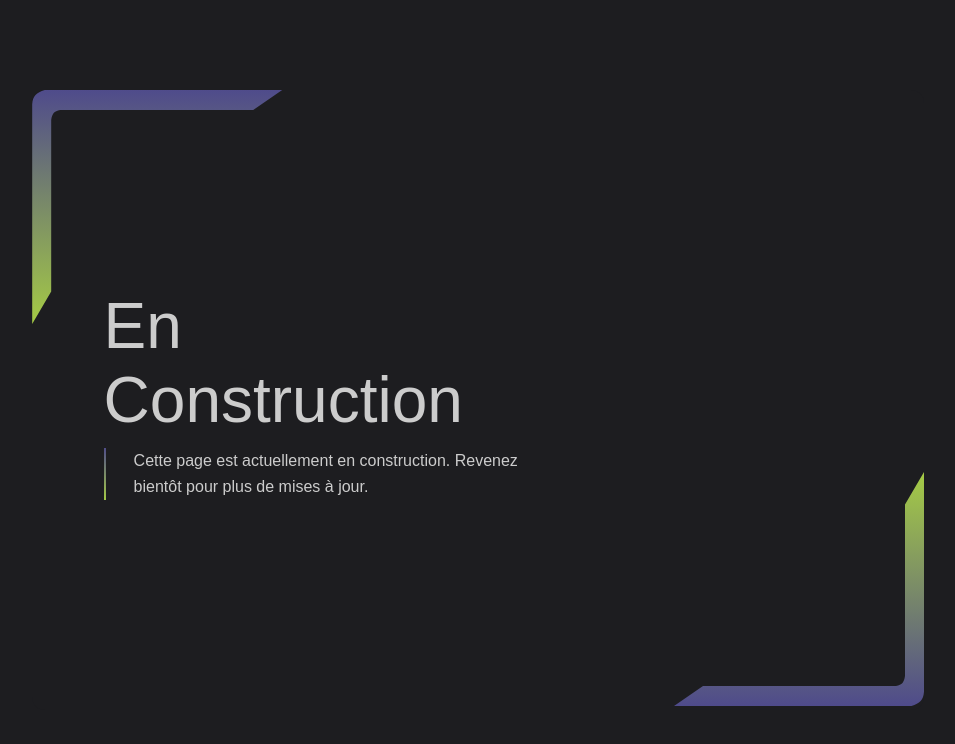
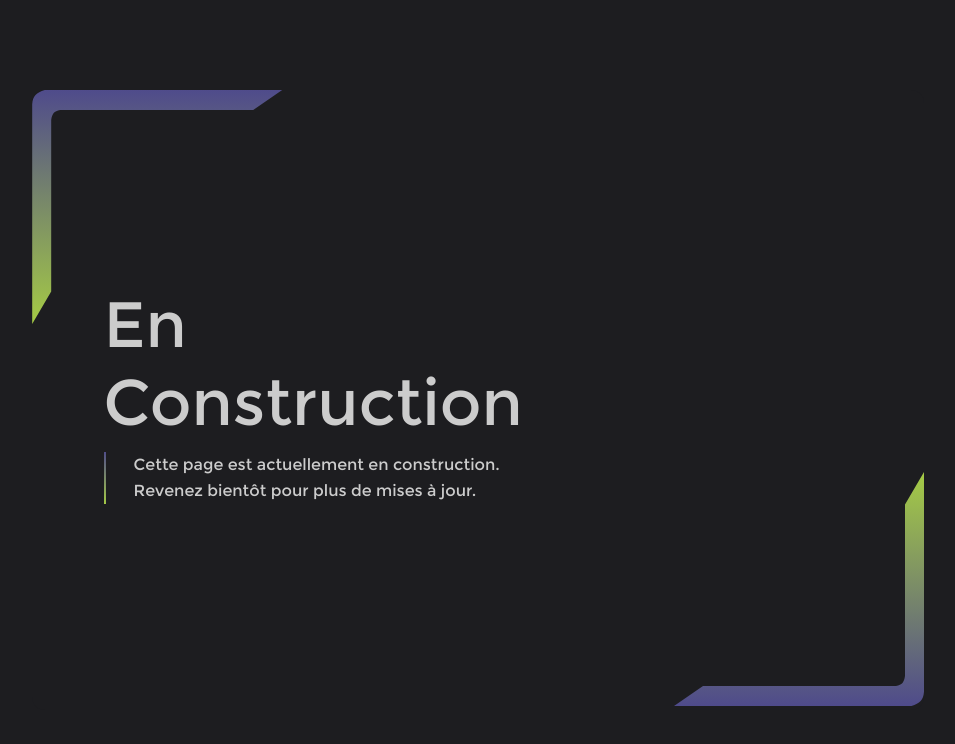
Before and after one commit to GuillaumeAntier/Portfolio-Guillaume-Antier, a plain HTML site: page index.html in a window 1280 px wide. Shown: the whole page, without its empty margins (162-1117 px from the left). Drawn offline with Linux system fonts and the light colour scheme; the site is published under a folder, as on GitHub Pages, so addresses that start at the root find nothing.

Commit message:
petit changement

```diff
--- a/style.css
+++ b/style.css
@@ -1,6 +1,6 @@
 @font-face {
     font-family: 'Montserrat-Regular';
-    src: url('/Montserrat/Montserrat-Regular.ttf') format('truetype');
+    src: url('./Montserrat/Montserrat-Regular.ttf') format('truetype');
     font-weight: normal;
     font-style: normal;
 }
```
